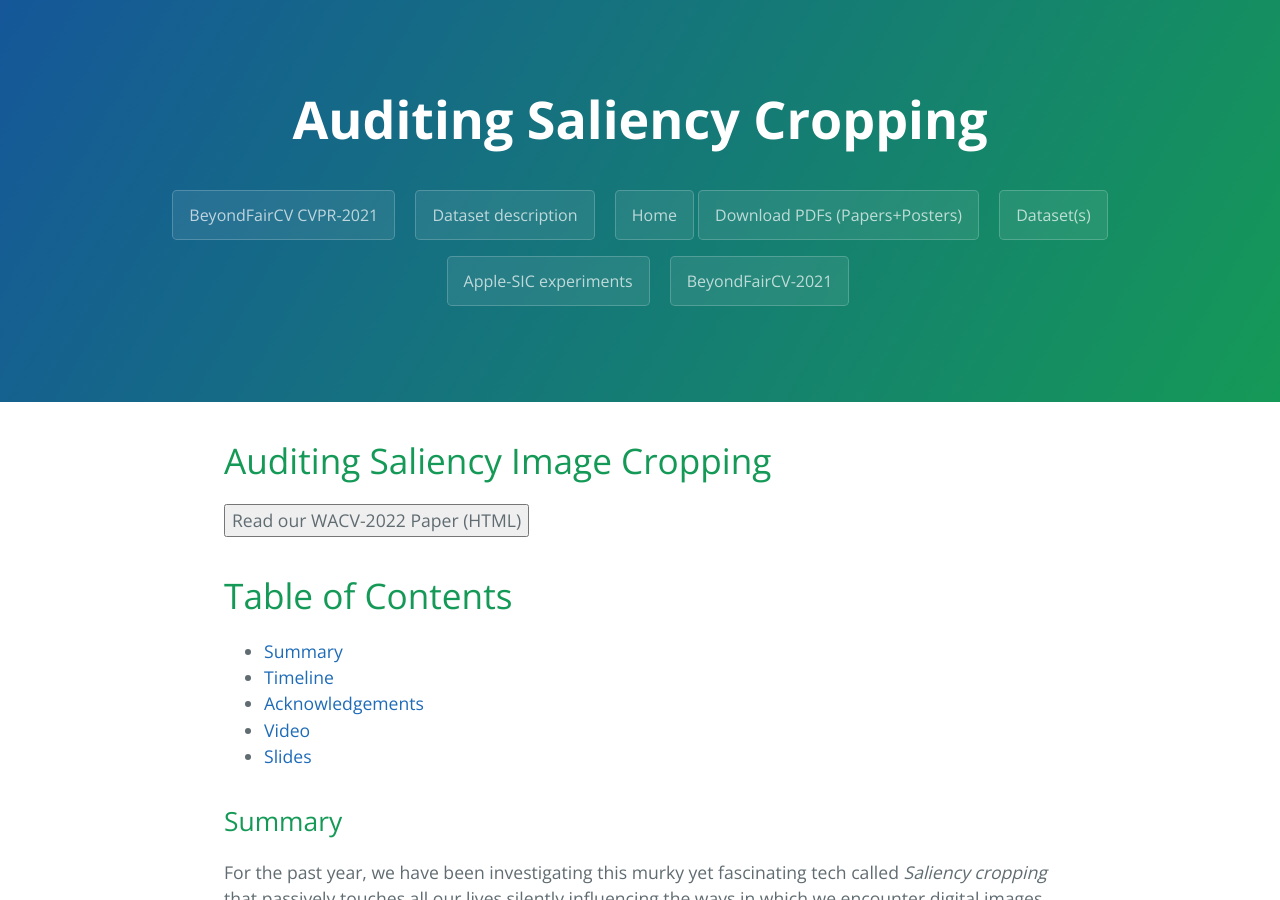
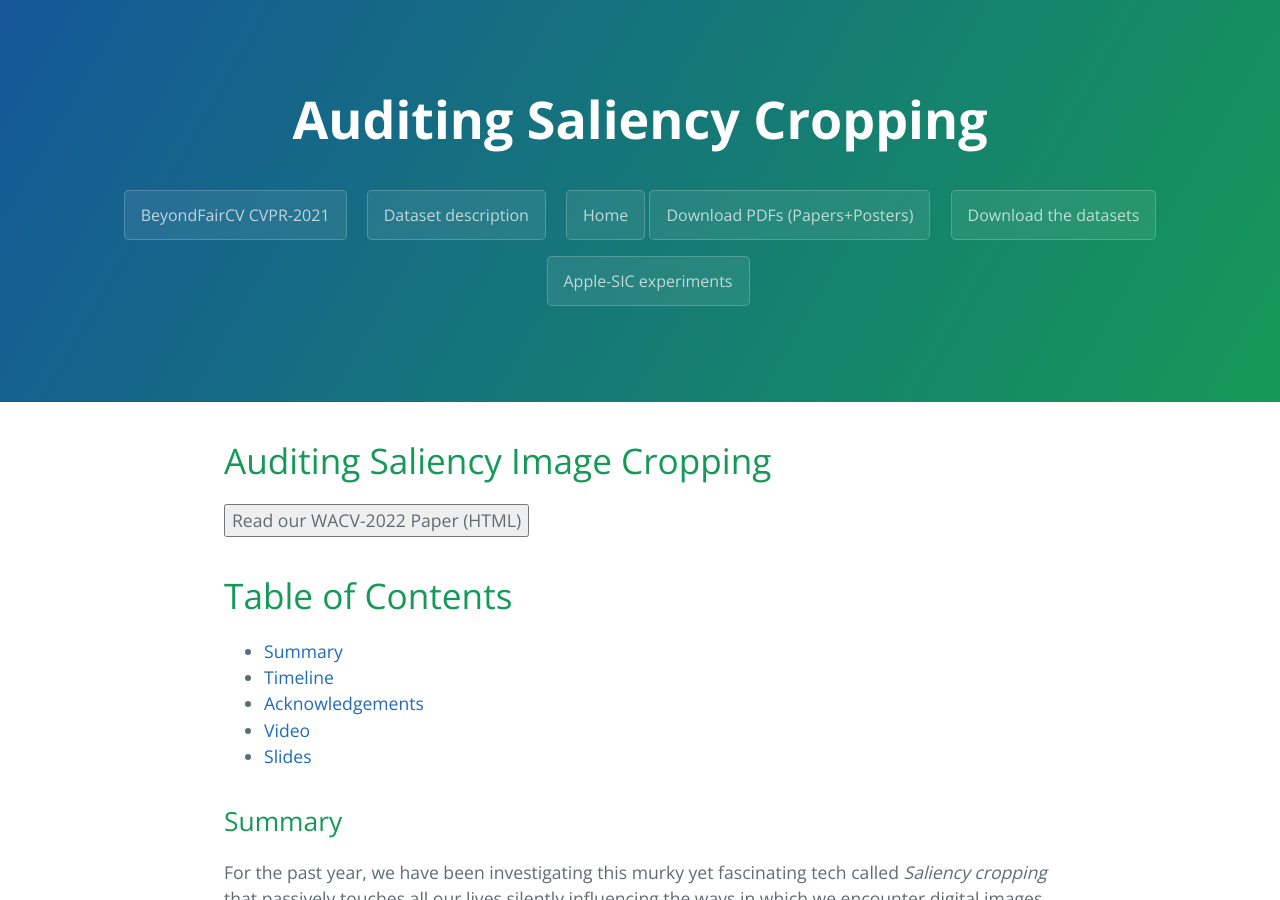
Before and after one commit to vinayprabhu/Saliency_Image_Cropping, a Jekyll site: the page built from index.md, in a window 1280 px wide and 900 px high. Built offline with Jekyll 4.4.1, drawn with Linux system fonts in a browser that asks for light colours.

Commit message:
Update template.html

```diff
--- a/_layouts/template.html
+++ b/_layouts/template.html
@@ -17,9 +17,8 @@
       <a href= {{ page.filename }} class="btn">{{ page.title }}</a>
       {% endfor %}
       <a href="https://github.com/vinayprabhu/Saliency_Image_Cropping/tree/main/paper" class="btn">Download PDFs (Papers+Posters)</a>
-      <a href="https://github.com/vinayprabhu/Saliency_Image_Cropping/tree/main/data" class="btn">Dataset(s)</a>
+      <a href="https://github.com/vinayprabhu/Saliency_Image_Cropping/tree/main/data" class="btn">Download the datasets</a>
       <a href="https://github.com/vinayprabhu/Saliency_Image_Cropping/tree/main/code/macos" class="btn">Apple-SIC experiments</a>
-      <a href="https://github.com/vinayprabhu/Saliency_Image_Cropping/blob/gh-pages/BeyondFairCV.md" class="btn">BeyondFairCV-2021</a>
     </section>
 
     <section class="main-content">
```
